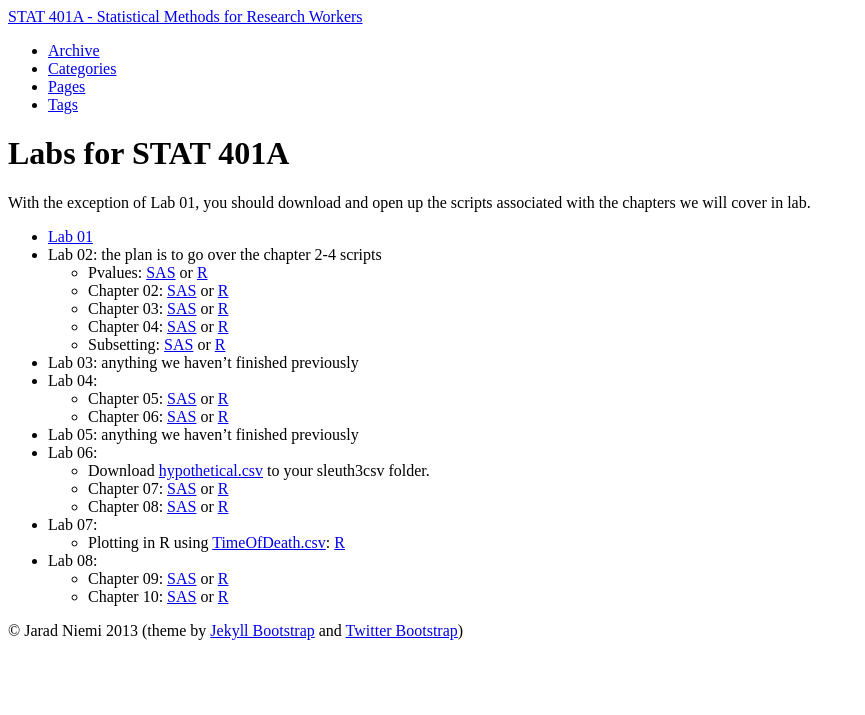
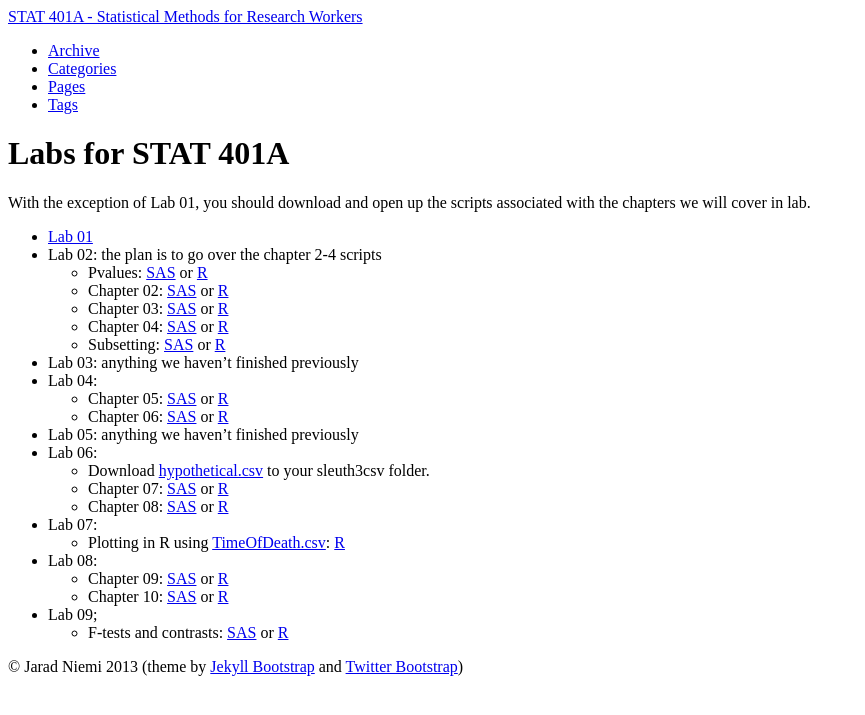
Before and after one commit to jarad/stat401A, a Jekyll site: the page built from lab/index.md, in a window 1280 px wide. Shown: the top 715 px of the page, without its empty margins (0-865 px from the left). Built offline with Jekyll 4.4.1, drawn with Linux system fonts in a browser that asks for light colours.

Commit message:
added ftests lab

```diff
--- a/lab/index.md
+++ b/lab/index.md
@@ -28,3 +28,5 @@ With the exception of Lab 01, you should download and open up the scripts associ
 - Lab 08:
   - Chapter 09: [SAS]({{BASE_PATH}}/lab/ch09.sas) or [R]({{BASE_PATH}}/lab/ch09.R)
   - Chapter 10: [SAS]({{BASE_PATH}}/lab/ch10.sas) or [R]({{BASE_PATH}}/lab/ch10.R)
+- Lab 09;
+  - F-tests and contrasts: [SAS]({{BASE_PATH}}/lab/ftests.sas) or [R]({{BASE_PATH}}/lab/ftests.R)
```
